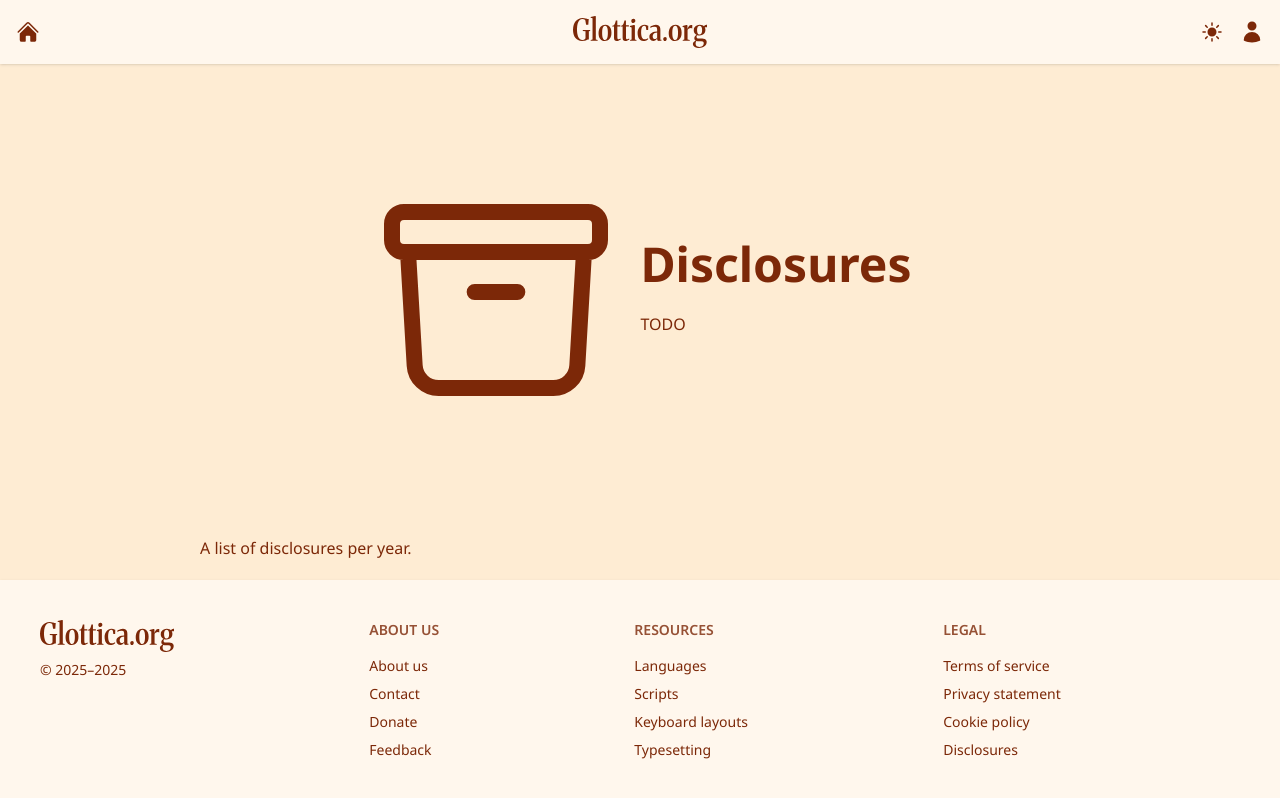
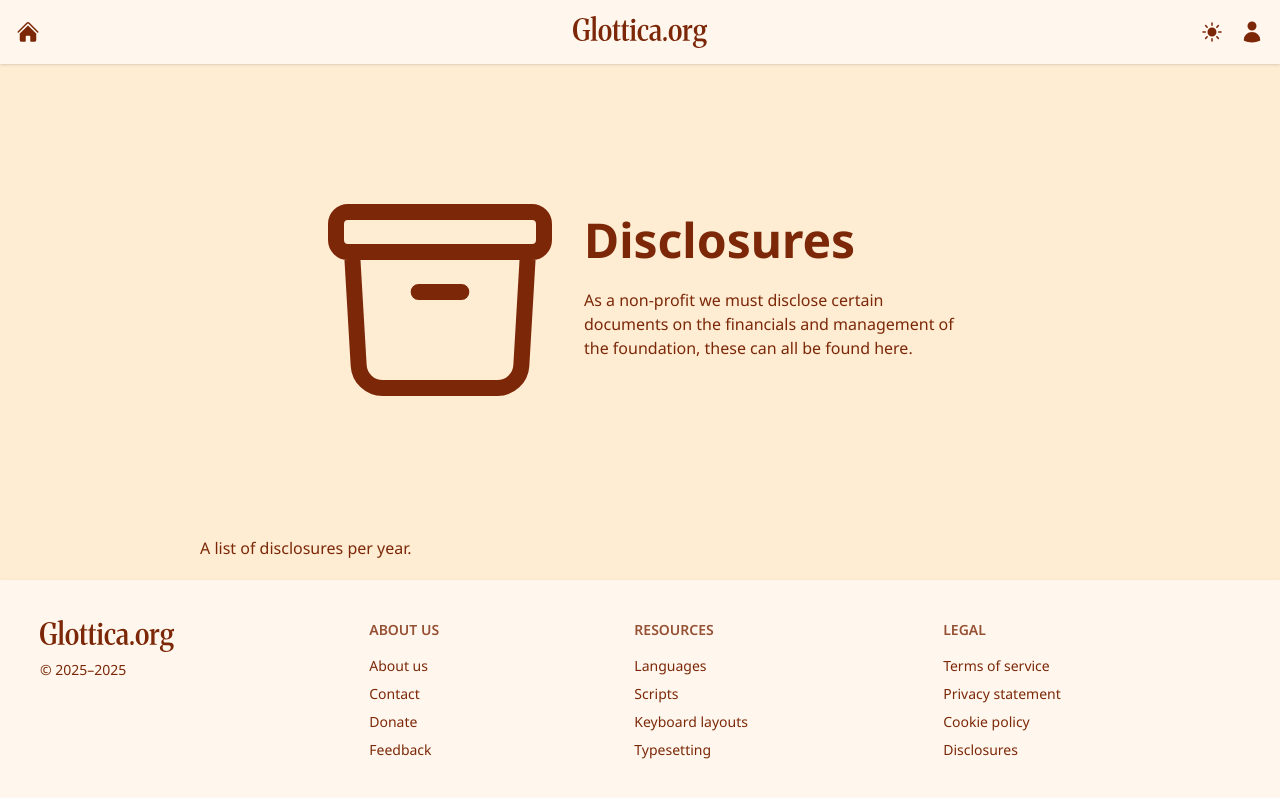
Before and after one commit to glotticaorg/glottica-frontend, a SvelteKit app: page /legal/disclosures in a window 1280 px wide. Built offline with nearby package versions, Linux system fonts and the light colour scheme.

Commit message:
Expand on disclosures a teeny tiny bit

```diff
--- a/src/routes/about/+page.svelte
+++ b/src/routes/about/+page.svelte
@@ -4,7 +4,7 @@
 
 <p>
 	This website is maintained by Glottica.org, a non-profit foundation registered
-	in the Netherlands.
+	and located in the Netherlands.
 </p>
 
 <h2 class="text-2xl">I want to help!</h2>
--- a/src/routes/legal/disclosures/+page.svelte
+++ b/src/routes/legal/disclosures/+page.svelte
@@ -7,7 +7,10 @@
 		<DisclosuresIcon />
 		<div class="text-center lg:text-left">
 			<h1 class="text-5xl font-bold">Disclosures</h1>
-			<p class="py-6">TODO</p>
+			<p class="py-6 max-w-96">
+				As a non-profit we must disclose certain documents on the financials and
+				management of the foundation, these can all be found here.
+			</p>
 		</div>
 	</div>
 </section>
```
